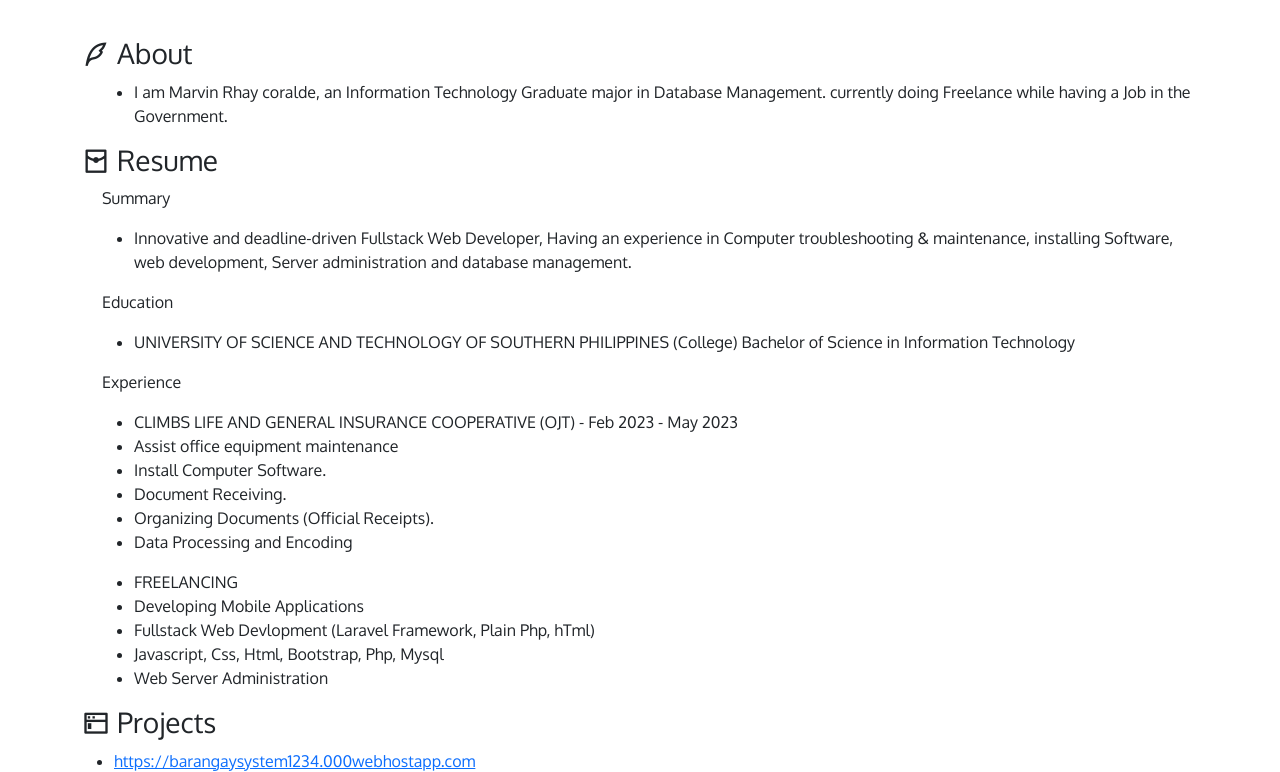
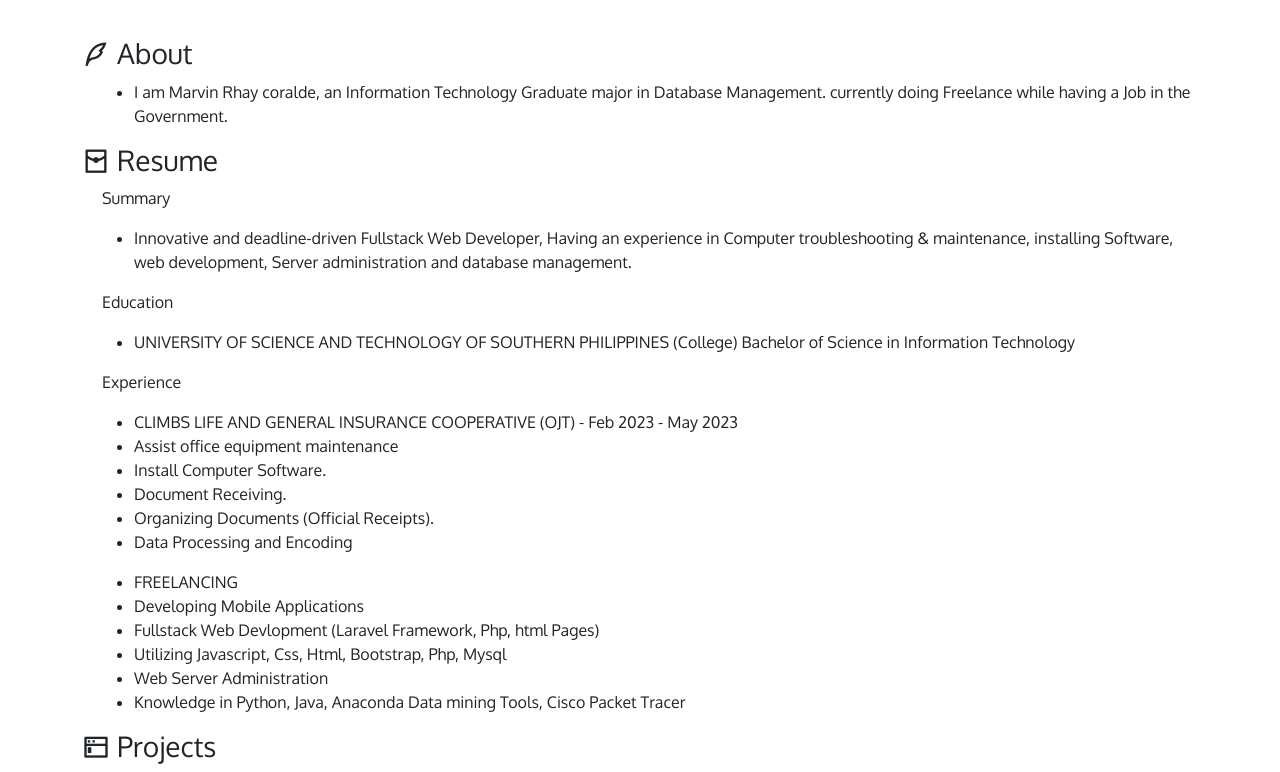
Before and after one commit to mardev1043/portfolio, a plain HTML site: page index.html in a window 1280 px wide. Shown: the part 63-835 px from the top of the page. Drawn offline with nearby package versions, Linux system fonts and the light colour scheme.

Commit message:
Update index.html

```diff
--- a/index.html
+++ b/index.html
@@ -95,9 +95,10 @@
         <ul>
           <li>FREELANCING</li>
           <li>Developing Mobile Applications</li>
-          <li>Fullstack Web Devlopment (Laravel Framework, Plain Php, hTml)</li>
-          <li>Javascript, Css, Html, Bootstrap, Php, Mysql </li>
+          <li>Fullstack Web Devlopment (Laravel Framework, Php, html Pages)</li>
+          <li>Utilizing Javascript, Css, Html, Bootstrap, Php, Mysql </li>
           <li>Web Server Administration</li>
+          <li>Knowledge in Python, Java,  Anaconda Data mining Tools, Cisco Packet Tracer</li>
 
         </ul>
 
```
